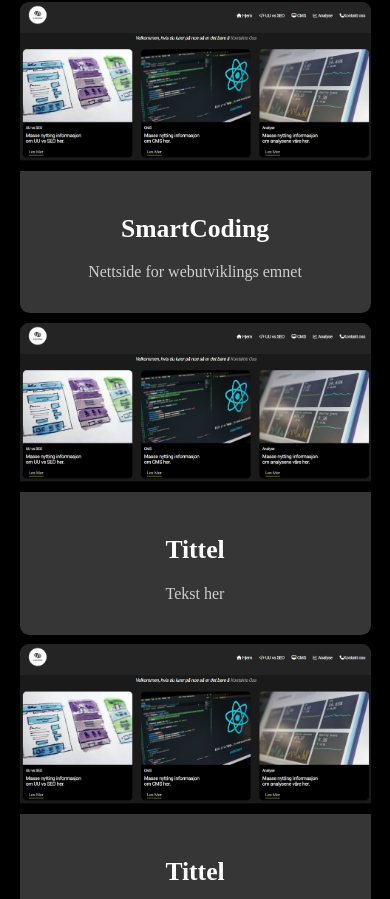
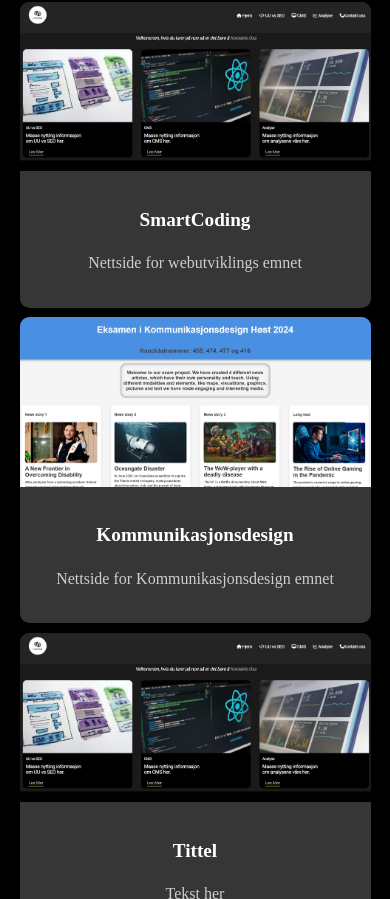
Before and after one commit to MireX420/MyPortfolio, a React (Vite) app in the folder MyPortfolio/: page / in a window 390 px wide. Shown: the part 2485-3384 px from the top of the page. Built offline with nearby package versions, Linux system fonts and the light colour scheme; a web font is replaced by a local one.

Commit message:
added project

```diff
--- a/MyPortfolio/src/App.css
+++ b/MyPortfolio/src/App.css
@@ -136,7 +136,6 @@ body {
       & article {
         width: 49.6%;
         display: flex;
-        flex-direction: column;
         margin-bottom: 0.6rem;
         & :hover {
           transform: scale(0.95);
@@ -159,12 +158,14 @@ body {
             flex-direction: column;
             padding: 0 0 4rem 2rem;
             & h2 {
-              font-size: 2rem;
+              font-size: 1.6rem;
               margin-bottom: 0.2rem;
               color: white;
             }
             & p {
+              width: 90%;
               font-size: 1rem;
+              line-height: 1.6rem;
               color: rgb(206, 206, 206);
             }
           }
@@ -485,9 +486,12 @@ body {
               pointer-events: none;
               display: flex;
               flex-direction: column;
+              align-items: center;
               padding: 1rem 0;
               & h2 {
-                font-size: 1.6rem;
+                width: 80%;
+                word-wrap: break-word;
+                font-size: 1.2rem;
                 margin-bottom: 0.2rem;
                 color: white;
               }
--- a/MyPortfolio/src/components/Home.jsx
+++ b/MyPortfolio/src/components/Home.jsx
@@ -13,6 +13,7 @@ import download from "../assets/download.png"
 import smartcoding from "../assets/smartcoding.png"
 import bluealien from "../assets/blueAlien.png"
 import square from "../assets/square.png"
+import komdes from "../assets/komdes.png"
 
 
 
@@ -100,11 +101,11 @@ export default function Home() {
                             </a>
                         </article>
                         <article>
-                            <a href="" className="project-link">
-                                <img src={smartcoding} alt="Smartcoding website" />
+                            <a href="https://info-wars-git-main-crayhars-projects.vercel.app/" className="project-link">
+                                <img src={komdes} alt="Smartcoding website" />
                                 <section className="project-desc">
-                                    <h2>Tittel</h2>
-                                    <p>Tekst her</p>
+                                    <h2>Kommunikasjonsdesign</h2>
+                                    <p>Nettside for Kommunikasjonsdesign emnet</p>
                                 </section>
                             </a>
                         </article>
```
Also changed, not shown: MyPortfolio/src/assets/komdes.png (added).
